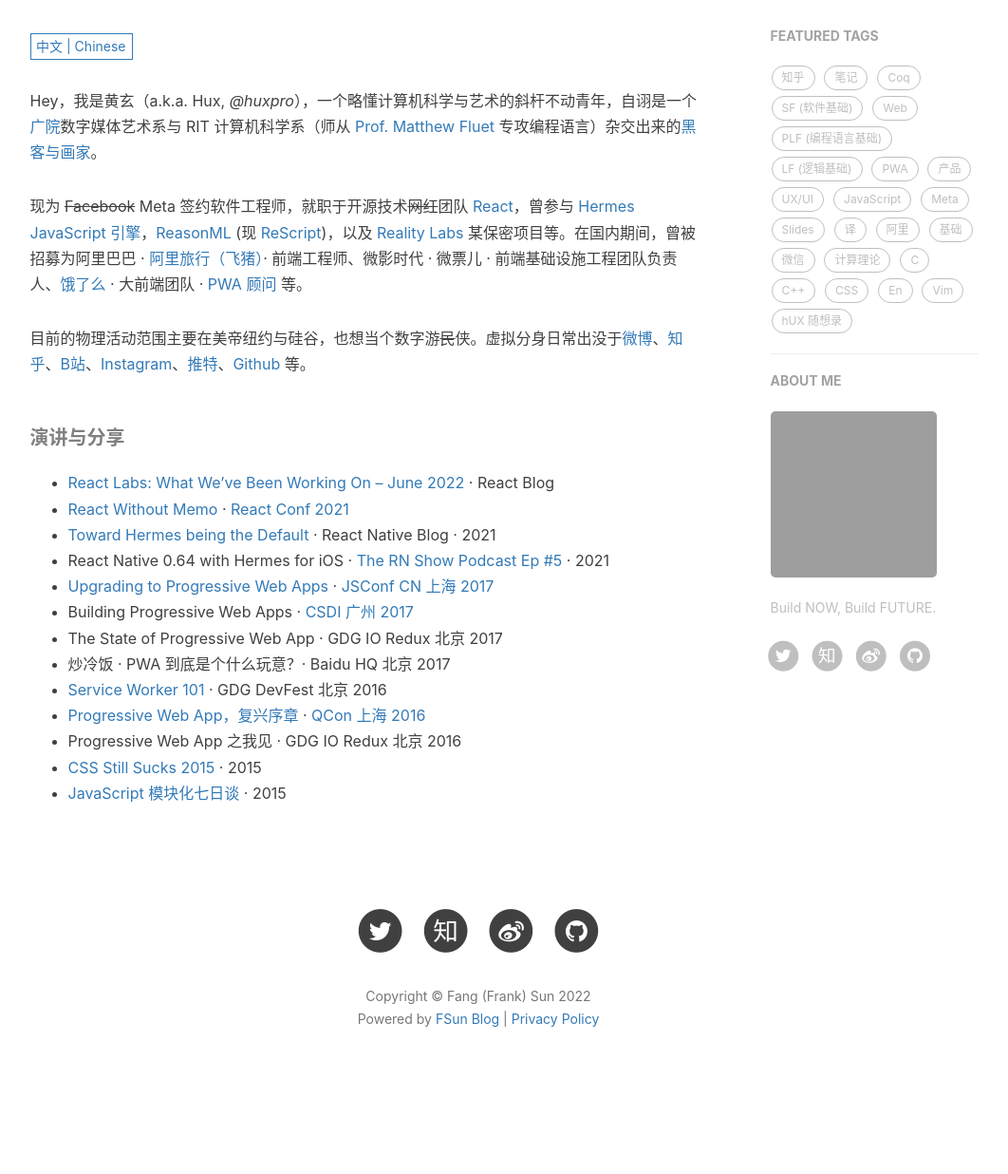
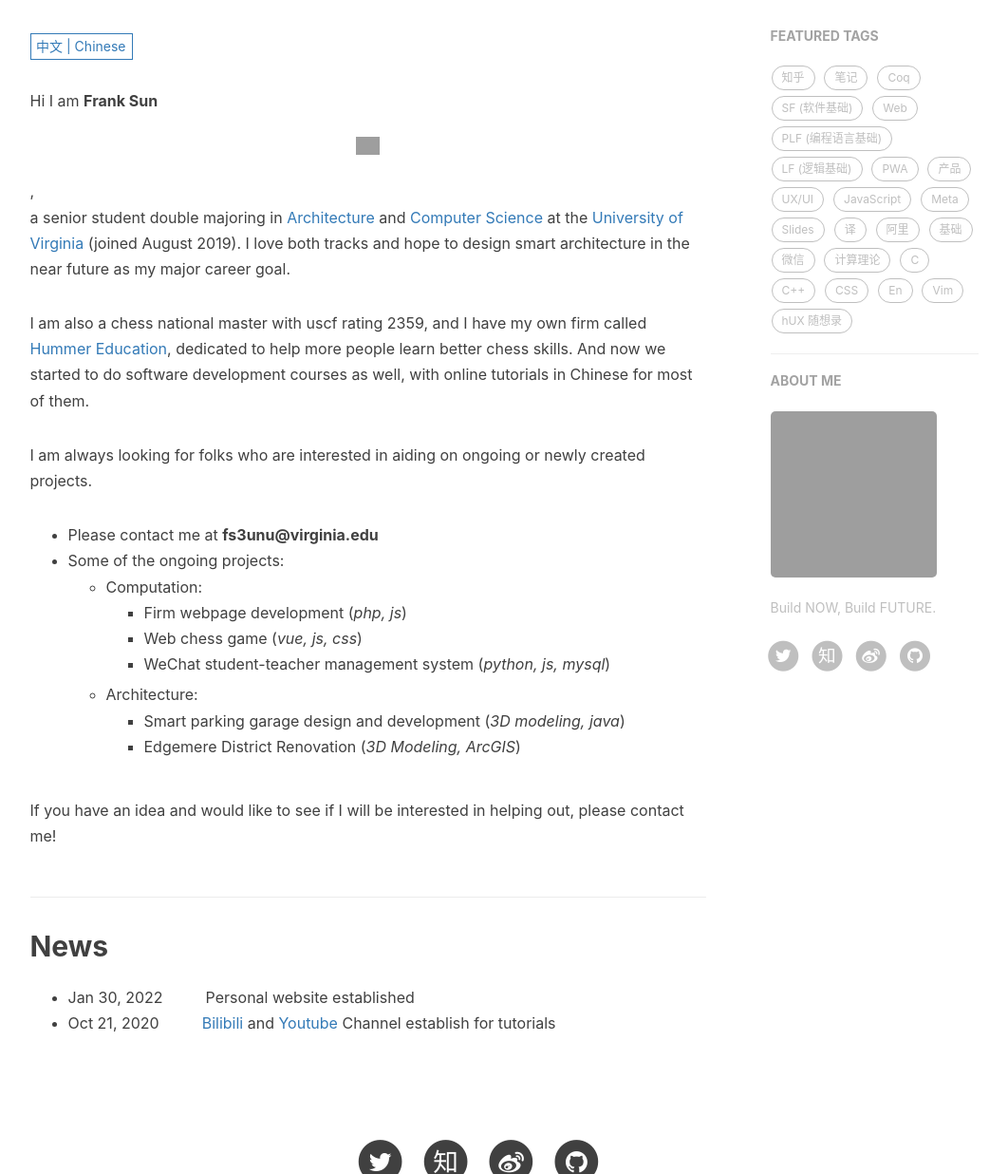
Before and after one commit to FangFrankSun/My_Blog, a Jekyll site: the page built from about.html, in a window 1280 px wide and 1400 px high, scrolled down 254 px. Shown: the part 164-1400 px from the top of the window at 95% size, without its empty margins (136-1198 px from the left). Built offline with Jekyll 4.4.1, drawn with Linux system fonts in a browser that asks for light colours; nearby versions of some CDN libraries; comment, search, counter and statistics services are not loaded; before the commit the page ends 1595 px from its top, so only the background shows below that; grey boxes are pictures that could not be loaded.

Commit message:
Update zh.md

```diff
--- a/_includes/about/zh.md
+++ b/_includes/about/zh.md
@@ -1,10 +1,56 @@
-Hey，我是黄玄（a.k.a. Hux, _@huxpro_），一个略懂计算机科学与艺术的斜杆不动青年，自诩是一个[广院](https://baike.baidu.com/item/%E4%B8%AD%E5%9B%BD%E4%BC%A0%E5%AA%92%E5%A4%A7%E5%AD%A6)数字媒体艺术系与 RIT 计算机科学系（师从 [Prof. Matthew Fluet](https://www.cs.rit.edu/~mtf/) 专攻编程语言）杂交出来的[黑客与画家](https://book.douban.com/subject/6021440/)。
+Hi I am **Frank Sun** <a target="_blank" rel="noopener noreferrer" href="https://raw.githubusercontent.com/aemmadi/aemmadi/master/wave.gif"><img src="https://raw.githubusercontent.com/aemmadi/aemmadi/master/wave.gif" width="25px" style="max-width:100%;"></a> ,<br>
+a senior student double majoring in [Architecture](https://www.arch.virginia.edu) and [Computer Science](https://engineering.virginia.edu/departments/computer-science/about-computer-science/about-us) at the [University of Virginia](https://www.virginia.edu) (joined August 2019). I love both tracks and hope to design smart architecture in the near future as my major career goal.
 
-现为 <del>Facebook</del> Meta 签约软件工程师，就职于开源技术<del>网红</del>团队 [React](https://beta.reactjs.org/community/meet-the-team#react-core)，曾参与 [Hermes JavaScript 引擎](https://hermesengine.dev/)，[ReasonML](https://reasonml.github.io/) (现 [ReScript](https://rescript-lang.org/))，以及 [Reality Labs](https://tech.fb.com/ar-vr/) 某保密项目等。在国内期间，曾被招募为阿里巴巴 · [阿里旅行（飞猪）](http://alitrip.com)· 前端工程师、微影时代 · 微票儿 · 前端基础设施工程团队负责人、[饿了么](https://ele.me/) · 大前端团队 · [PWA 顾问](https://medium.com/elemefe/upgrading-ele-me-to-progressive-web-app-2a446832e509) 等。
+I am also a chess national master with uscf rating 2359, and I have my own firm called [Hummer Education](https://www.littlehummerchess.club), dedicated to help more people learn better chess skills. And now we started to do software development courses as well, with online tutorials in Chinese for most of them.
+
+I am always looking for folks who are interested in aiding on ongoing or newly created projects.
+* Please contact me at **fs3unu@virginia.edu**
+* Some of the ongoing projects:
+  * Computation:
+    * Firm webpage development (*php, js*)
+    * Web chess game (*vue, js, css*)
+    * WeChat student-teacher management system (*python, js, mysql*)
+  * Architecture:
+    * Smart parking garage design and development (*3D modeling, java*)
+    * Edgemere District Renovation (*3D Modeling, ArcGIS*)
+
+If you have an idea and would like to see if I will be interested in helping out, please contact me!
+<h2>News</h2>
+- Jan 30, 2022 &nbsp;&nbsp;&nbsp;&nbsp;&nbsp;&nbsp;&nbsp;&nbsp; Personal website established
+- Oct 21, 2020 &nbsp;&nbsp;&nbsp;&nbsp;&nbsp;&nbsp;&nbsp;&nbsp; [Bilibili](https://space.bilibili.com/28145687) and [Youtube](https://www.youtube.com/channel/UC4XPHb4BGTt9V1TSoWhi2tQ) Channel establish for tutorials
 
 
-目前的物理活动范围主要在美帝纽约与硅谷，也想当个数字游<del>民</del>侠。虚拟分身日常出没于[微博](https://weibo.com/huxpro)、[知乎](https://www.zhihu.com/people/huxpro/pins/posts)、[B站](https://space.bilibili.com/43271611)、[Instagram](https://www.instagram.com/huxpro/)、[推特](https://twitter.com/Huxpro/)、[Github](https://github.com/huxpro) 等。
+<!--
+##### Appearence
 
+- [React Labs: What We've Been Working On – June 2022][12] · React Blog · 2022
+- [React Without Memo][11] · [React Conf 2021](https://conf.reactjs.org/)
+- [Toward Hermes being the Default][11] · React Native Blog · 2021
+- React Native 0.64 with Hermes for iOS · [The RN Show Podcast Ep #5](https://www.callstack.com/podcast-react-native-show) · 2021
+- [Upgrading to Progressive Web Apps][9] · [JSConf China Shanghai 2017](http://2017.jsconf.cn/)
+- Building Progressive Web Apps · [CSDI Guangzhou 2017](http://www.csdisummit.com/)
+- The State of Progressive Web App · GDG IO Redux Beijing 2017
+- PWA Rehashing · Baidu HQ Beijing 2017
+- [Service Worker 101][5] · GDG DevFest Beijing 2016
+- [Progressive Web Apps][4] · QCon Shanghai 2016
+- Progressive Web App in my POV · GDG IO Redux Beijing 2016
+- [CSS Still Sucks 2015][2] · 2015
+- [JavaScript Modularization Journey][1] · 2015
+
+[1]: //huangxuan.me/2015/07/09/js-module-7day/
+[2]: //huangxuan.me/2015/12/28/css-sucks-2015/
+[3]: //huangxuan.me/2016/06/05/pwa-in-my-pov/
+[4]: //huangxuan.me/2016/10/20/pwa-qcon2016/
+[5]: //huangxuan.me/2016/11/20/sw-101-gdgdf/
+[6]: https://yanshuo.io/assets/player/?deck=58ac8598b123db0067292f92 "PWA Rehashing"
+[7]: https://yanshuo.io/assets/player/?deck=593ad6fbfe88c2006a0a0d6d "The State of PWA"
+[8]: https://yanshuo.io/assets/player/?deck=594d673d570c357d0698a950 "Building PWA"
+[9]: //huangxuan.me/jsconfcn2017/
+[10]: https://reactnative.dev/blog/2021/10/26/toward-hermes-being-the-default
+[11]: https://youtu.be/lGEMwh32soc
+[12]: https://reactjs.org/blog/2022/06/15/react-labs-what-we-have-been-working-on-june-2022.html
+ -->
+<!--
 ##### 演讲与分享
 
 - [React Labs: What We've Been Working On – June 2022][12] · React Blog
@@ -33,3 +79,4 @@
 [10]: https://reactnative.dev/blog/2021/10/26/toward-hermes-being-the-default
 [11]: https://youtu.be/lGEMwh32soc
 [12]: https://reactjs.org/blog/2022/06/15/react-labs-what-we-have-been-working-on-june-2022.html
+ -->
```
